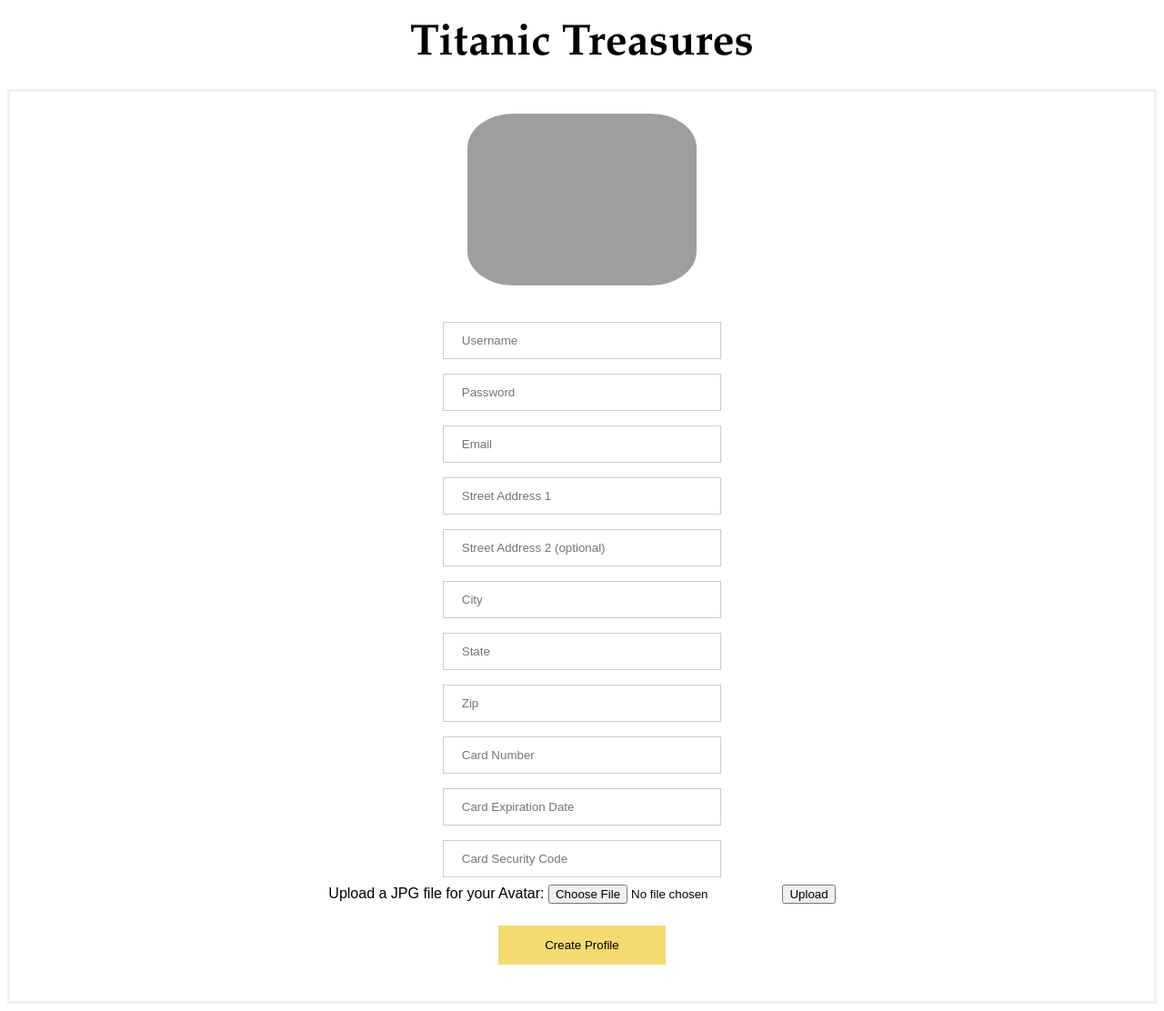
After one commit to dinotrooper/CSE_3324_project, a PHP site: page /titanic_createprofile.php in a window 1280 px wide. The commit adds this page. Shown: the whole page at 91% size. Run offline with PHP 8.4, Linux system fonts and the light colour scheme; grey boxes are pictures that could not be loaded.

Commit message:
adding the webpages designed by Jacob fixed minor changes in item and user.php added a connectToDatabase function in test_database_functions

```diff
--- a/item.php
+++ b/item.php
@@ -22,7 +22,7 @@ class Item {
         $this->ratings = [];
     }
 
-    public function getExistingItem($itemID) {
+    public static function existingItem($itemID) {
         //create an instance of the class
         $instance = new self();
 
@@ -82,7 +82,7 @@ class Item {
     }
 
     //TODO: make note of missing parameter $userID
-    public function createNewItem($userID, $itemName, $itemDescription, $itemCategory, $itemImageSrc, $itemQuantity, $itemPrice) {
+    public static function newItem($userID, $itemName, $itemDescription, $itemCategory, $itemImageSrc, $itemQuantity, $itemPrice) {
         //create new instance of class
         $instance = new self();
 
--- a/setup_test_databases.php
+++ b/setup_test_databases.php
@@ -50,7 +50,7 @@ checkTableColumns($connection, "user", 13);
 //TODO: add field for orderTotal
 $query = "CREATE TABLE orders (
     orderID INT UNSIGNED NOT NULL AUTO_INCREMENT,
-    userID INT UNSIGNED NOT NULL UNIQUE,
+    userID INT UNSIGNED NOT NULL,
     shippingStreetOne VARCHAR(64) NOT NULL,
     shippingStreetTwo VARCHAR(64) NULL,
     shippingCity VARCHAR(32) NOT NULL,
@@ -84,7 +84,7 @@ checkTableColumns($connection, 'items', 8);
 //create cart table
 $query = "CREATE TABLE cart (
     cartID INT UNSIGNED AUTO_INCREMENT,
-    userID INT UNSIGNED NOT NULL UNIQUE,
+    userID INT UNSIGNED NOT NULL,
     PRIMARY KEY (cartID),
     FOREIGN KEY (userID) REFERENCES user(userID)
 )";
--- /dev/null
+++ b/titanic_createprofile.php
@@ -0,0 +1,130 @@
+<!DOCTYPE html>
+<html>
+<!-- Source code originates from https://www.w3schools.com/howto/howto_css_login_form.asp -->
+<head>
+<meta name="viewport" content="width=device-width, initial-scale=1">
+<style>
+body {font-family: Arial, Helvetica, sans-serif;}
+form {border: 3px solid #f1f1f1;}
+
+input[type=text], input[type=password] {
+    width: 25%;
+    padding: 12px 20px;
+    margin: 8px 0;
+    display: inline-block;
+    border: 1px solid #ccc;
+    box-sizing: border-box;
+}
+
+button {
+    background-color: #f4da70;
+    color: black;
+    padding: 14px 20px;
+    margin: 8px 0;
+    border: none;
+    cursor: pointer;
+    width: 15%;
+}
+
+button:hover {
+    opacity: 0.8;
+}
+
+
+.imgcontainer {
+    text-align: center;
+    margin: 24px 0 12px 0;
+}
+
+img.avatar {
+    width: 20%;
+    border-radius: 20%;
+}
+
+.container {
+    padding: 16px;
+}
+
+span.psw {
+    float: right;
+    padding-top: 16px;
+}
+
+/* Change styles for span button on extra small screens */
+@media screen and (max-width: 300px) {
+    span.psw {
+       display: block;
+       float: none;
+    }
+}
+</style>
+</head>
+<body>
+
+<h2 style="text-align:center"><font face="garamond" size ="8" >Titanic Treasures</font></h2>
+
+<form action="/action_page.php">
+  <div class="imgcontainer">
+    <img src="iceberg.jpg" alt="Avatar" class="avatar">
+  </div>
+
+  <div class="container">
+  <center>
+    <input type="text" placeholder="Username" name="uname" required>
+    <br>
+    <input type="password" placeholder="Password" name="psw" required>
+    <br>
+    <input type="text" placeholder="Email" name="email" required>
+    <br>
+    <input type="text" placeholder="Street Address 1" name="stradd1" required>
+    <br>
+    <input type="text" placeholder="Street Address 2 (optional)" name="stradd2">
+    <br>
+    <input type="text" placeholder="City" name="city" required>
+    <br>
+    <input type="text" placeholder="State" name="state" required>
+    <br>
+    <input type="text" placeholder="Zip" name="zip" required>
+    <br>
+    <input type="password" placeholder="Card Number" name="cardnum" required>
+    <br>
+    <input type="password" placeholder="Card Expiration Date" name="cardexp" required>
+    <br>
+    <input type="password" placeholder="Card Security Code" name="cardsec" required>
+    <br>
+    Upload a JPG file for your Avatar: <input type='file' name='filename' size='10'>
+    <input type='submit' value='Upload'>
+<br>
+<p>
+<?php
+
+if ($_FILES)
+{
+    $name = basename($_FILES['filename']['name']);
+    $target_dir = 'uploads/';
+
+    if (is_dir($target_dir)){
+
+    if($_FILES['filename']['type']=='application/jpg')
+    {
+        $file_location = $target_dir.$name;
+        if (file_exists($file_location)){
+            echo "The file '$name' already exists.";
+        }
+        else move_uploaded_file($_FILES['filename']['tmp_name'], $file_location);
+
+    }
+
+}
+
+}
+
+?>
+    <button type="submit">Create Profile</button>
+    <br>
+    </center>
+  </div>
+</form>
+
+</body>
+</html>
```
Also changed, not shown: test_database_functions.php (+11 -0 lines), titanic_login.php (added, +95 -0 lines), user.php (+4 -4 lines).
